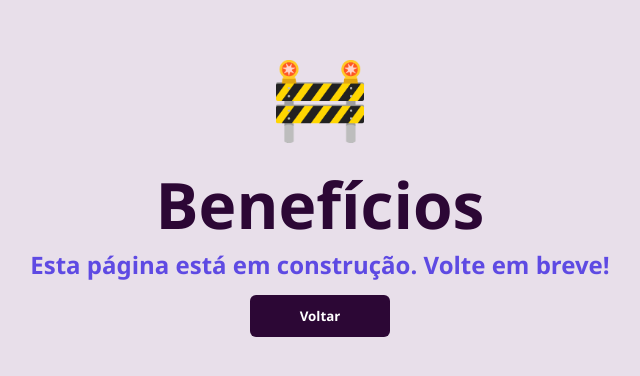
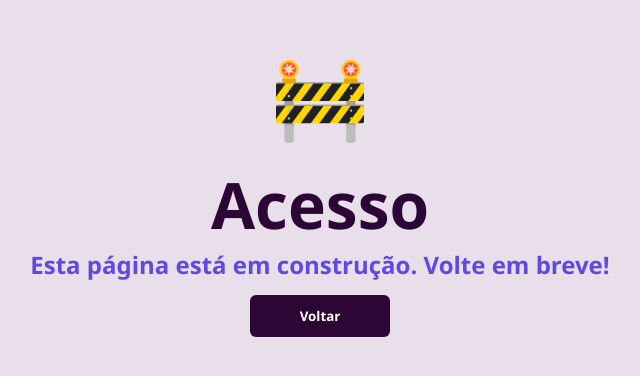
Before and after one commit to matheusdalbone/e-ducando, a React (Vite) app in the folder frontend/: page /acesso in a window 1280 px wide. Shown: the part 216-592 px from the top of the page, without its empty margins (320-960 px from the left). Built offline with nearby package versions, Linux system fonts and the light colour scheme.

Commit message:
fix: corrigir nomes dos componentes testes

```diff
--- a/frontend/src/pages/Access/Access.jsx
+++ b/frontend/src/pages/Access/Access.jsx
@@ -2,7 +2,7 @@ import React from 'react';
 import PageError from '../../components/widgets/PageError/PageError';
 
 const Access = () => {
-    return <PageError pageName="Benefícios" />;
+    return <PageError pageName="Acesso" />;
 };
 
 export default Access;
--- a/frontend/src/pages/Contact/Contact.jsx
+++ b/frontend/src/pages/Contact/Contact.jsx
@@ -2,7 +2,7 @@ import React from 'react';
 import PageError from '../../components/widgets/PageError/PageError';
 
 const Contact = () => {
-    return <PageError pageName="Benefícios" />;
+    return <PageError pageName="Contato" />;
 };
 
 export default Contact;
--- a/frontend/src/pages/Testimonials/Testimonials.jsx
+++ b/frontend/src/pages/Testimonials/Testimonials.jsx
@@ -2,7 +2,7 @@ import React from 'react';
 import PageError from '../../components/widgets/PageError/PageError';
 
 const Testimonials = () => {
-    return <PageError pageName="Benefícios" />;
+    return <PageError pageName="Depoimentos" />;
 };
 
 export default Testimonials;
```
